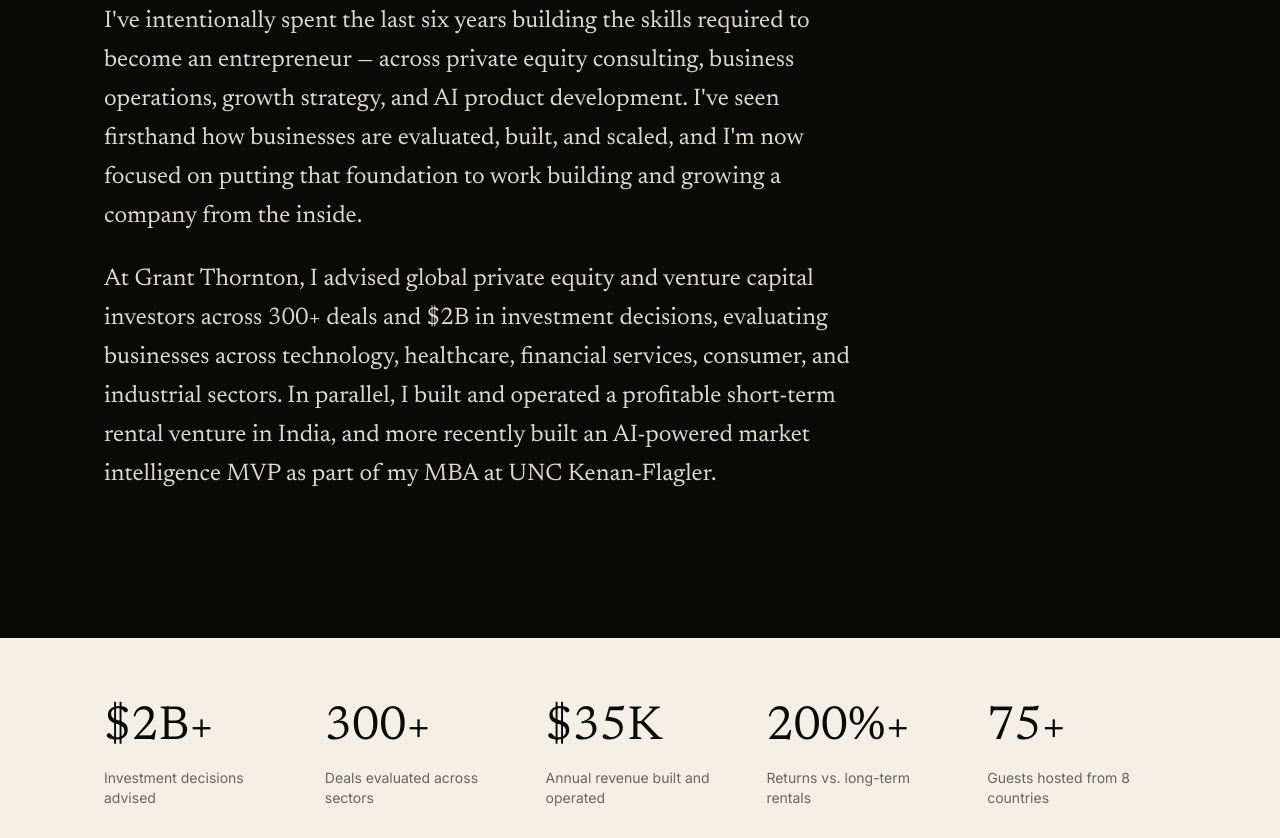
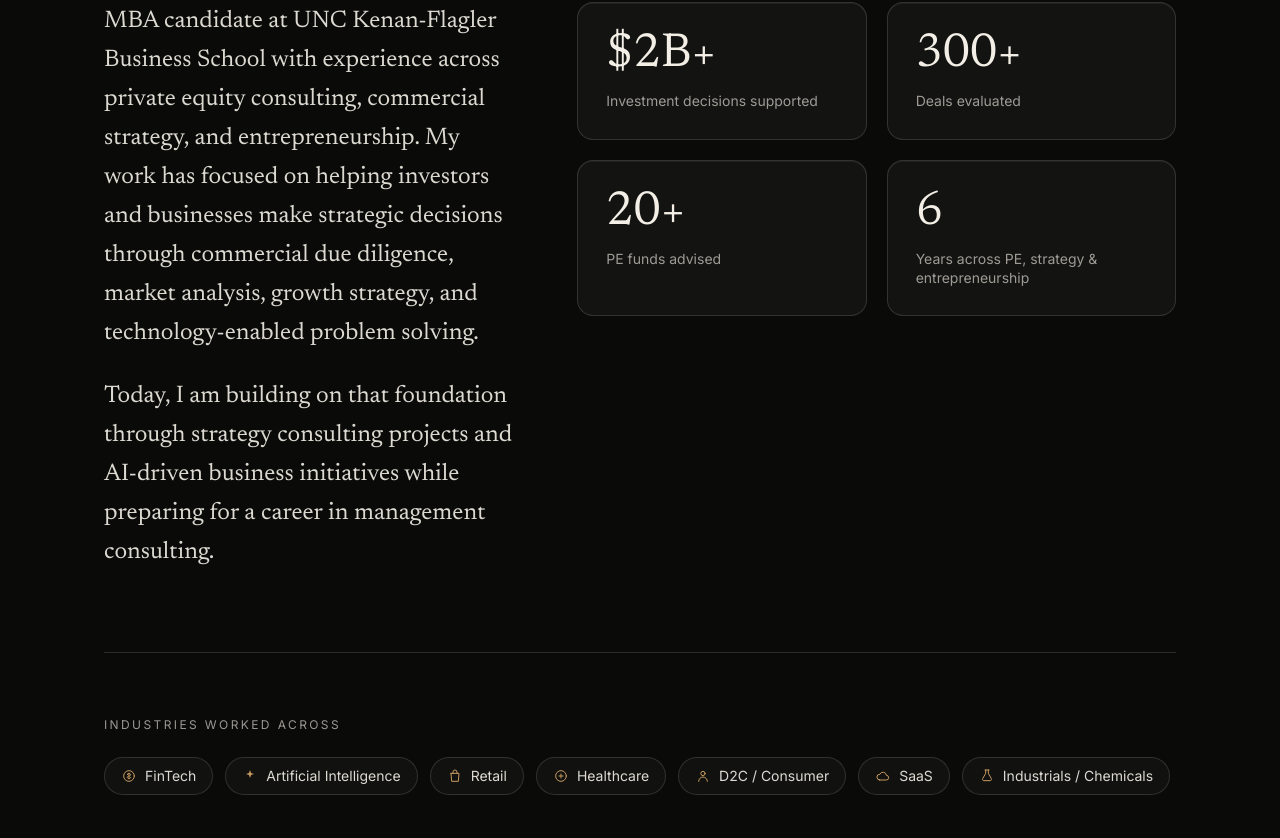
Before and after one commit to shantanumarwaha/shantanu-portfolio, a Next.js app: page / in a window 1280 px wide. Shown: the part 1062-1900 px from the top of the page. Built offline with nearby package versions, Linux system fonts and the light colour scheme.

Commit message:
Redesign Executive Summary with metric cards and industry pills
Replace the plain stat bar with a two-column layout: summary copy on
the left, a 2x2 grid of bold metric cards on the right, and an
Industries Worked Across row of icon pills below.

```diff
--- a/components/ExecutiveSummary.tsx
+++ b/components/ExecutiveSummary.tsx
@@ -1,5 +1,77 @@
 import { executiveSummary } from "@/lib/content";
 import SectionHeading from "./SectionHeading";
+
+function MetricCard({ value, label }: { value: string; label: string }) {
+  return (
+    <div className="rounded-2xl border border-line bg-foreground/[0.04] p-6 shadow-[0_1px_0_0_rgba(255,255,255,0.05)_inset] md:p-7">
+      <p className="font-display text-4xl leading-none text-foreground md:text-5xl">
+        {value}
+      </p>
+      <p className="mt-3 text-sm leading-snug text-muted">{label}</p>
+    </div>
+  );
+}
+
+const iconProps = {
+  viewBox: "0 0 24 24",
+  fill: "none",
+  stroke: "currentColor",
+  strokeWidth: 1.5,
+  strokeLinecap: "round" as const,
+  strokeLinejoin: "round" as const,
+  className: "h-4 w-4",
+};
+
+const industryIcons: Record<string, React.ReactNode> = {
+  FinTech: (
+    <svg {...iconProps}>
+      <circle cx="12" cy="12" r="8" />
+      <path d="M12 8v8M9.5 10a2.5 2 0 0 1 2.5-2c1.4 0 2.5.9 2.5 2s-1.1 2-2.5 2-2.5.9-2.5 2 1.1 2 2.5 2 2.5-.9 2.5-2" />
+    </svg>
+  ),
+  "Artificial Intelligence": (
+    <svg viewBox="0 0 24 24" className="h-4 w-4" fill="currentColor">
+      <path d="M12 3l1.6 4.4L18 9l-4.4 1.6L12 15l-1.6-4.4L6 9l4.4-1.6L12 3z" />
+    </svg>
+  ),
+  Retail: (
+    <svg {...iconProps}>
+      <path d="M6 8h12l-1 12H7L6 8z" />
+      <path d="M9 8V6a3 3 0 0 1 6 0v2" />
+    </svg>
+  ),
+  Healthcare: (
+    <svg {...iconProps}>
+      <circle cx="12" cy="12" r="8" />
+      <path d="M12 9v6M9 12h6" />
+    </svg>
+  ),
+  "D2C / Consumer": (
+    <svg {...iconProps}>
+      <circle cx="12" cy="8.2" r="3.2" />
+      <path d="M5.5 20a6.5 6.5 0 0 1 13 0" />
+    </svg>
+  ),
+  SaaS: (
+    <svg {...iconProps}>
+      <path d="M7 18h10a3.5 3.5 0 0 0 0-7 5 5 0 0 0-9.6-1.6A4 4 0 0 0 7 18z" />
+    </svg>
+  ),
+  "Industrials / Chemicals": (
+    <svg {...iconProps}>
+      <path d="M9 3h6M10 3v5l-4.5 8a2 2 0 0 0 1.8 3h9.4a2 2 0 0 0 1.8-3L14 8V3" />
+    </svg>
+  ),
+};
+
+function IndustryPill({ name }: { name: string }) {
+  return (
+    <span className="inline-flex items-center gap-2 rounded-full border border-line bg-foreground/[0.03] px-4 py-2 text-sm text-foreground/90">
+      <span className="text-accent">{industryIcons[name]}</span>
+      {name}
+    </span>
+  );
+}
 
 export default function ExecutiveSummary() {
   return (
@@ -9,7 +81,9 @@ export default function ExecutiveSummary() {
     >
       <div className="mx-auto max-w-6xl px-6 py-28 md:px-10 md:py-36">
         <SectionHeading index="01" label={executiveSummary.label} />
-        <div className="max-w-3xl space-y-6">
+
+        <div className="grid gap-12 lg:grid-cols-12 lg:gap-16">
+          <div className="space-y-6 lg:col-span-5">
             {executiveSummary.paragraphs.map((p, i) => (
               <p
                 key={i}
@@ -19,18 +93,29 @@ export default function ExecutiveSummary() {
               </p>
             ))}
           </div>
+
+          <div className="lg:col-span-7">
+            <div className="grid grid-cols-2 gap-4 sm:gap-5">
+              {executiveSummary.metrics.map((metric) => (
+                <MetricCard
+                  key={metric.label}
+                  value={metric.value}
+                  label={metric.label}
+                />
+              ))}
+            </div>
+          </div>
         </div>
 
-      <div className="border-t-2 border-line bg-panel text-panel-foreground">
-        <div className="mx-auto grid max-w-6xl grid-cols-1 gap-x-8 gap-y-10 px-6 py-14 sm:grid-cols-3 sm:px-10 sm:py-16 lg:grid-cols-5">
-          {executiveSummary.stats.map((stat) => (
-            <div key={stat.label}>
-              <p className="font-display text-4xl leading-none lg:text-5xl">
-                {stat.value}
-              </p>
-              <p className="mt-4 text-sm text-muted-panel">{stat.label}</p>
+        <div className="mt-16 border-t border-line pt-12 md:mt-20 md:pt-16">
+          <h3 className="text-xs tracking-[0.2em] text-muted uppercase">
+            Industries Worked Across
+          </h3>
+          <div className="mt-6 flex flex-wrap gap-3">
+            {executiveSummary.industries.map((industry) => (
+              <IndustryPill key={industry} name={industry} />
+            ))}
           </div>
-          ))}
         </div>
       </div>
     </section>
--- a/lib/content.ts
+++ b/lib/content.ts
@@ -31,15 +31,23 @@ export const navLinks = [
 export const executiveSummary = {
   label: "Executive Summary",
   paragraphs: [
-    "I've intentionally spent the last six years building the skills required to become an entrepreneur — across private equity consulting, business operations, growth strategy, and AI product development. I've seen firsthand how businesses are evaluated, built, and scaled, and I'm now focused on putting that foundation to work building and growing a company from the inside.",
-    "At Grant Thornton, I advised global private equity and venture capital investors across 300+ deals and $2B in investment decisions, evaluating businesses across technology, healthcare, financial services, consumer, and industrial sectors. In parallel, I built and operated a profitable short-term rental venture in India, and more recently built an AI-powered market intelligence MVP as part of my MBA at UNC Kenan-Flagler.",
+    "MBA candidate at UNC Kenan-Flagler Business School with experience across private equity consulting, commercial strategy, and entrepreneurship. My work has focused on helping investors and businesses make strategic decisions through commercial due diligence, market analysis, growth strategy, and technology-enabled problem solving.",
+    "Today, I am building on that foundation through strategy consulting projects and AI-driven business initiatives while preparing for a career in management consulting.",
   ],
-  stats: [
-    { value: "$2B+", label: "Investment decisions advised" },
-    { value: "300+", label: "Deals evaluated across sectors" },
-    { value: "$35K", label: "Annual revenue built and operated" },
-    { value: "200%+", label: "Returns vs. long-term rentals" },
-    { value: "75+", label: "Guests hosted from 8 countries" },
+  metrics: [
+    { value: "$2B+", label: "Investment decisions supported" },
+    { value: "300+", label: "Deals evaluated" },
+    { value: "20+", label: "PE funds advised" },
+    { value: "6", label: "Years across PE, strategy & entrepreneurship" },
+  ],
+  industries: [
+    "FinTech",
+    "Artificial Intelligence",
+    "Retail",
+    "Healthcare",
+    "D2C / Consumer",
+    "SaaS",
+    "Industrials / Chemicals",
   ],
 };
 
```
Lines whose indentation alone changed are shown as unchanged.
